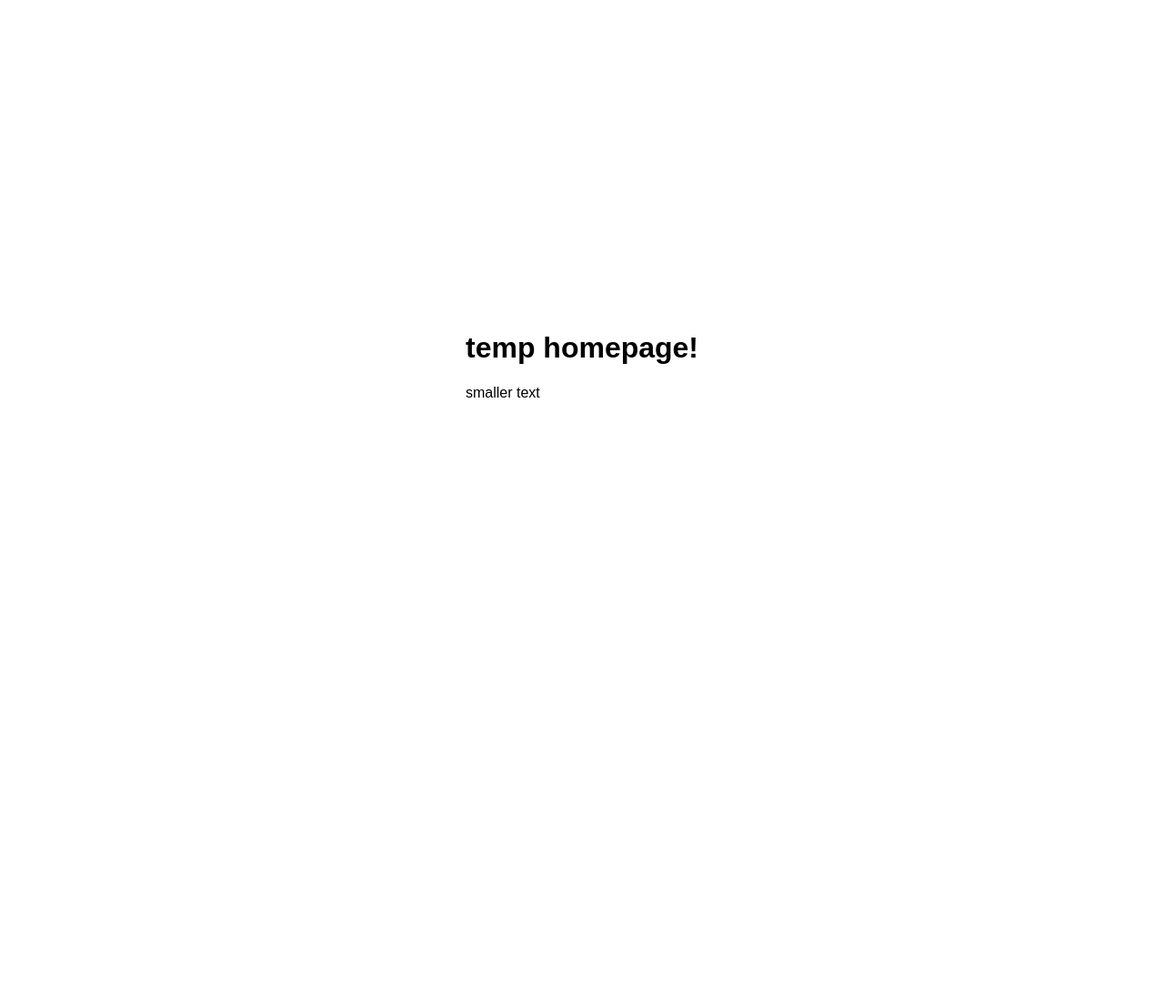
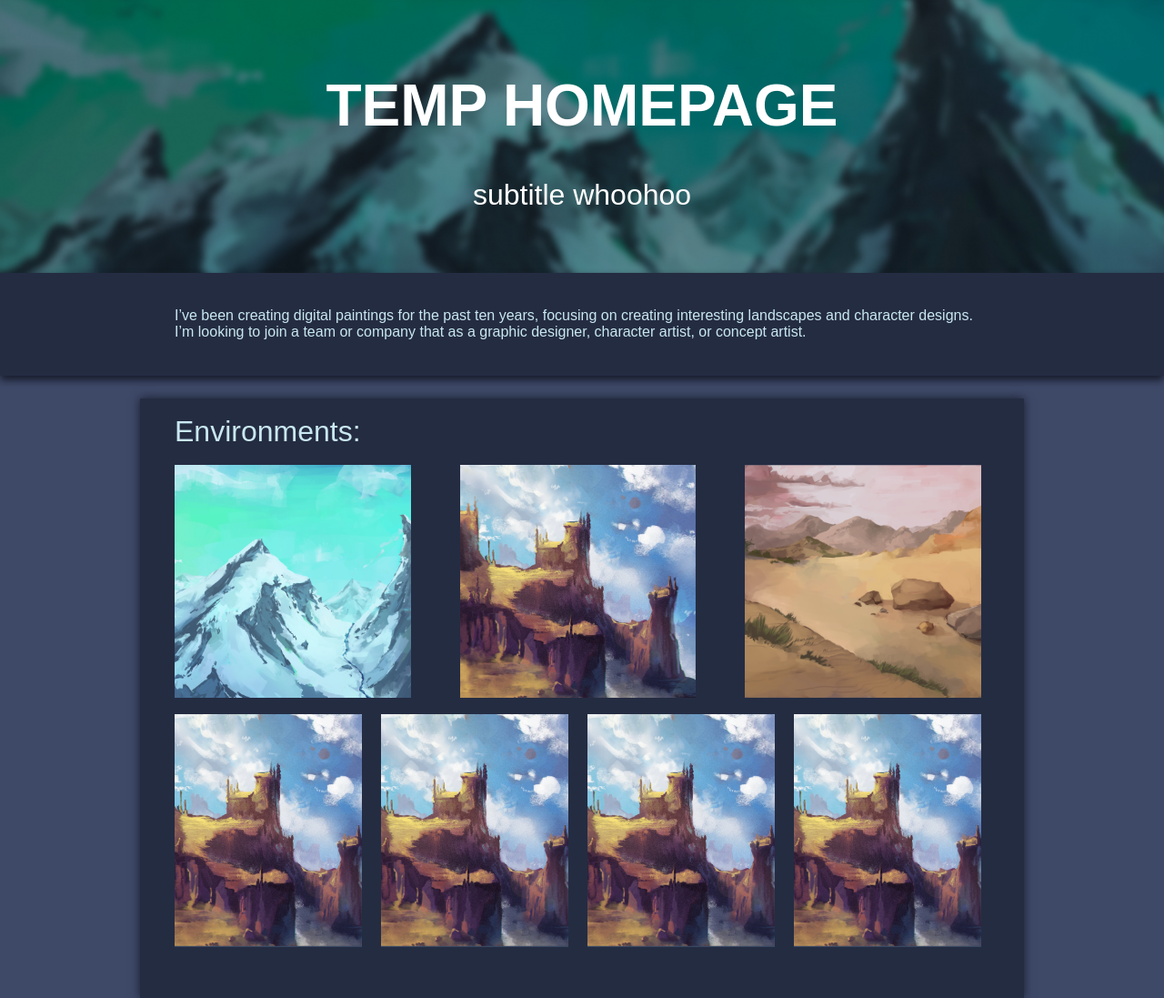
Before and after one commit to LucianRain/AidanBBacon, a plain HTML site: page index.html in a window 1280 px wide. Shown: the whole page at 91% size. Before the commit the page ends 800 px from the top, so only its background shows below. Drawn offline with Linux system fonts and the light colour scheme.

Commit message:
WORKING???

```diff
--- a/index.html
+++ b/index.html
@@ -6,21 +6,41 @@
   <title>Your Website</title>
   <link rel="stylesheet" href="styles.css">
 </head>
+
 <body>
+
   <header>
-    <nav>
-      <ul>
-        <li><a href="index.html">Home</a></li>
-        <li><a href="game_development.html">Game Development</a></li>
-        <li><a href="illustration_design.html">Illustration and Graphic Design</a></li>
-        <li><a href="3d_modeling_animation.html">3D Modeling and Animation</a></li>
-      </ul>
-    </nav>
-    <div class="header-content">
-      <h1>temp homepage!</h1>
-      <p>smaller text</p>
+      <div class="title">
+        <h1>TEMP HOMEPAGE</h1>
+        <p>subtitle whoohoo</p>
+      </div>
+  </header>
+
+  <!-- page explainer -->
+  <div class="container page-blurb">
+    I’ve been creating digital paintings for the past ten years, focusing on creating interesting landscapes and character designs. I’m looking to join a team or company that as a graphic designer, character artist, or concept artist.
+  </div>
+
+  <!-- gallery 1: Environment -->
+  <div class = "container gallery-parent">
+    <div class="gallery-title">
+      Environments:
     </div>
-  </header>
+    <div class="row">
+      <img src="/Images/blue_mountains.png" class="g-img gallery-img-wide">
+      <img src="/Images/colorful_cliffs.png" class="g-img gallery-img-wide">
+      <img src="/Images/desert.png" class="g-img gallery-img-wide">
+    </div>
+
+    <div class="row">
+      <img src="/Images/colorful_cliffs.png" class="g-img gallery-img-med">
+      <img src="/Images/colorful_cliffs.png" class="g-img gallery-img-med">
+      <img src="/Images/colorful_cliffs.png" class="g-img gallery-img-med">
+      <img src="/Images/colorful_cliffs.png" class="g-img gallery-img-med">
+    </div>
+  </div>
+
+
 
 </body>
 </html>
--- a/styles.css
+++ b/styles.css
@@ -2,43 +2,113 @@ body {
     margin: 0;
     padding: 0;
     font-family: Arial, sans-serif;
-  }
+    background-color: #3e4968;
+    color: #c9e8f0;
+}
 
-  .header {
+nav ul {
+    list-style: none;
+    padding: 0;
+    margin: 0;
+}
+
+nav li {
+    display: inline-block;
+    margin-right: 15px;
+}
+
+nav a {
+    text-decoration: none;
+    font-size: 18px;
+}
+
+main {
+    padding: 20px;
+}
+
+header {
     position: relative;
     height: 300px;
-    background-image: url('/Images/sun\ spear\ title.png'); /* Replace 'your-image-path.jpg' with the path to your full-width image */
+    background-image: url('/Images/art_header.png'); /* Replace 'your-image-path.jpg' with the path to your full-width image */
     background-size: cover;
     background-position: center;
-    color: #fff;
+    color: #ffffff;
     text-align: center;
-  }
+}
 
-  .header-content {
+.title {
     position: absolute;
     top: 50%;
     left: 50%;
+    font-size: 2em;
     transform: translate(-50%, -50%);
-  }
+}
 
+.container{
+    margin: 0 auto;
+    max-width: 70%;
+}
 
-  nav ul {
-    list-style: none;
-    padding: 0;
-    margin: 0;
-  }
+.page-blurb{
+    background-color: #242c42;
+    padding: 3% 15% 3% 15%;
+    margin-bottom: 2%;
+    filter: drop-shadow(0px 5px 4px #171c2b);
+}
 
-  nav li {
-    display: inline-block;
-    margin-right: 15px;
-  }
+.gallery-parent{
 
-  nav a {
-    color: #fff;
-    text-decoration: none;
-    font-size: 18px;
-  }
+    background-color: #242c42;
+    padding: 0 3% 3% 3%;
 
-  main {
-    padding: 20px;
-  }
+    box-shadow: 0px 0px 10px #171c2b;
+    border-radius: 0px;
+}
+
+.gallery-title{
+    margin: 2% 2% 2% 0;
+    padding-top: 2%;
+    font-size: 2em;
+}
+
+.row{
+    height: 20vw;
+    /* background-color: purple; */
+    object-fit: cover;
+    display:flex;
+    justify-content: space-between;
+    margin-bottom: 2%;
+}
+
+.g-img{
+    height: 100%;
+    margin-right: 1%;
+    object-fit: cover;
+}
+
+.gallery-img-wide {
+    width: 29%;
+}
+
+.gallery-img-med {
+    width: 23%;
+}
+
+.gallery-img-thin {
+    width: 19%;
+}
+
+img{
+    max-width: 100%;
+}
+
+.test{
+    height: 150px;
+    background-color: red;
+    object-fit: cover;
+}
+
+.test-img{
+    width: 100%;
+    height: 100%;
+}
```
Also changed, not shown: game_development.html (+0 -1 lines), Images/art_header.png (added), Images/blue_mountains.png (added), Images/colorful_cliffs.png (added), Images/desert.png (added), Images/green_mountains.png (added), Images/red_forest.png (added), Images/red_icy_mountains.png (added), Images/sun_spear_title.png (renamed from Images/sun spear title.png), 1 other file.
